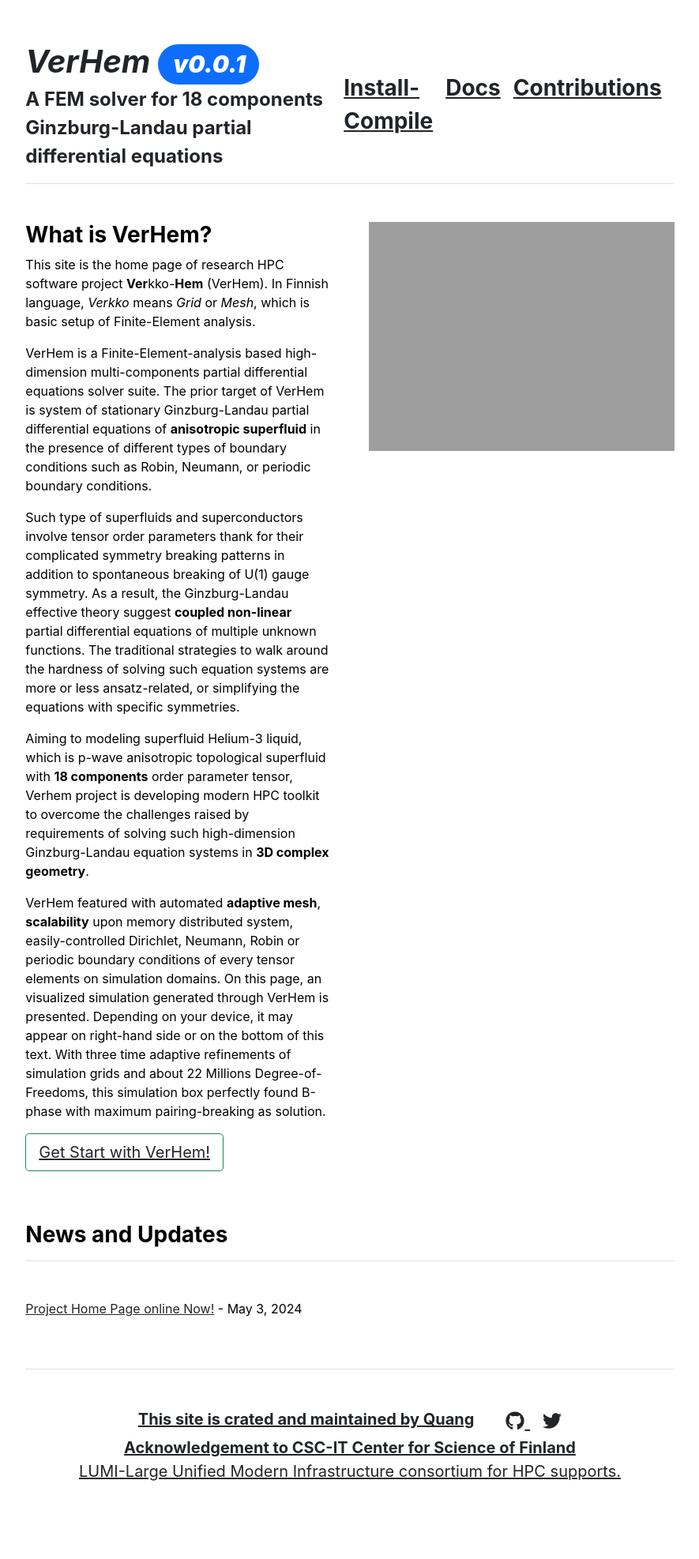
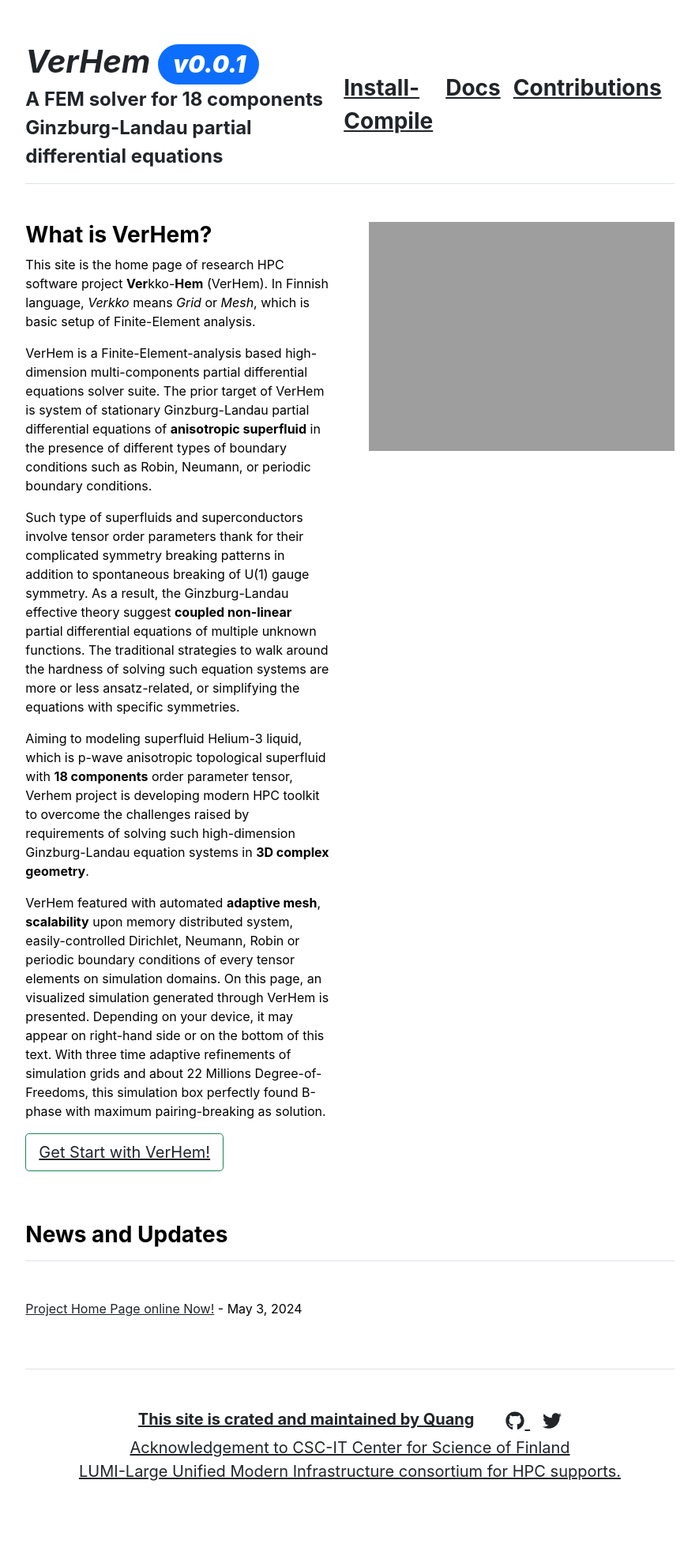
Before and after one commit to VerHem/VerHem.github.io, a Jekyll site: the page built from index.md, in a window 1280 px wide. Shown: the whole page at 79% size, without its empty margins (197-1082 px from the left). Built offline with Jekyll 4.4.1, drawn with Linux system fonts in a browser that asks for light colours.

```diff
--- a/_includes/footer.html
+++ b/_includes/footer.html
@@ -16,7 +16,7 @@
     </div>
     <div class="row justify-content-md-center">
       <div class="col col-md-auto">
-        <a class="fs-5 fw-bold" href="https://www.csc.fi" >
+        <a class="fs-5" href="https://www.csc.fi" >
           Acknowledgement to CSC-IT Center for Science of Finland
         </a>
       </div>
```
